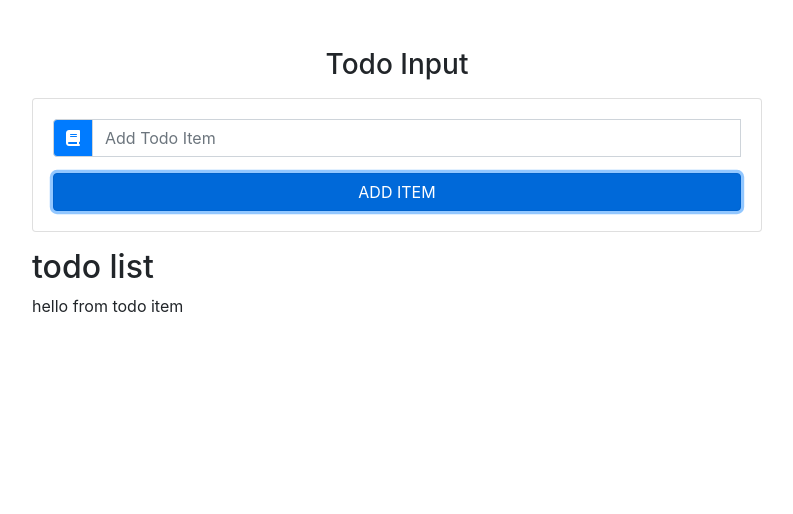
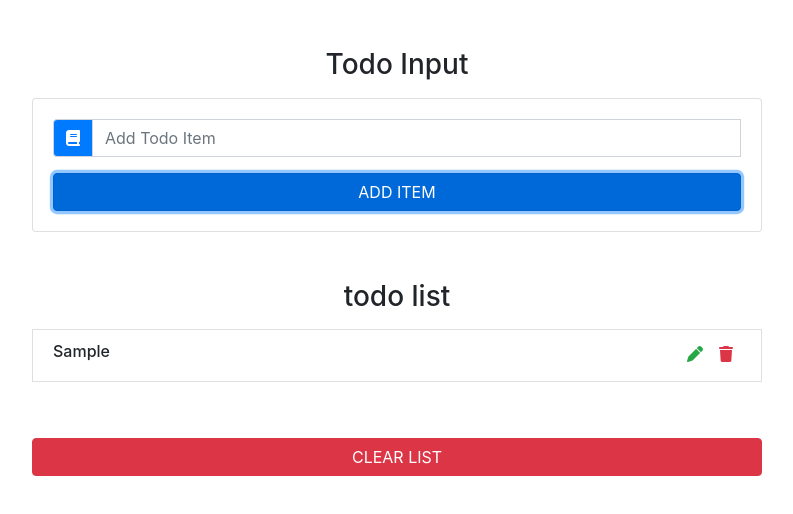
Before and after one commit to strongus/react-todo-list, a React (Create React App) app: page / in a window 1280 px wide. Both pictures are taken after typing "Sample" into the empty fields and a click on the button "ADD ITEM". Shown: the top 514 px of the page, without its empty margins (243-1036 px from the left). Built offline with nearby package versions, Linux system fonts and the light colour scheme.

Commit message:
style todo items

```diff
--- a/src/App.js
+++ b/src/App.js
@@ -30,8 +30,8 @@
         item: "",
         id: uuid(),
         editItem: false,
-      },
-      console.log(this.state)
+      }
+
     );
   };
   clearList = (e) => {
--- a/src/components/TodoItem.js
+++ b/src/components/TodoItem.js
@@ -2,6 +2,19 @@
 
 export default class TodoItem extends Component {
   render() {
-    return <div>hello from todo item</div>;
+    const { title, handleDelete, handleEdit } = this.props;
+    return (
+      <li className="list-group-item text-capitalize d-flex justify-content-between my-2">
+        <h6>{title}</h6>
+        <div className="todo-icon">
+          <span className="mx-2 text-success" onClick={handleEdit}>
+            <i className="fas fa-pen"></i>
+          </span>
+          <span className="mx-2 text-danger" onClick={handleDelete}>
+            <i className="fas fa-trash"></i>
+          </span>
+        </div>
+      </li>
+    );
   }
 }
--- a/src/components/TodoList.js
+++ b/src/components/TodoList.js
@@ -1,13 +1,29 @@
 import React, { Component } from "react";
-import Item from "./TodoItem";
-
+import TodoItem from "./TodoItem";
 
 export default class TodoList extends Component {
   render() {
-    return <section>
-        <h2>todo list</h2>
-        <Item />
-    </section>
+    const { items, clearList, handleDelete, handleEdit } = this.props;
+    return (
+      <section>
+        <ul className="list-group my-5">
+          <h3 className="text-capitalized text-center">todo list</h3>
+          {items.map((item) => {
+            return (
+              <TodoItem
+                key={item.id}
+                title={item.title}
+                handleEdit={() => handleEdit(item.id)}
+                handleDelete={() => handleDelete(item.id)}
+              />
+            );
+          })}
+          <button className="btn btn-danger btn-block text-uppercase mt-5" onClick={clearList}>
+            clear list
+          </button>
 
+        </ul>
+      </section>
+    );
   }
 }
```
